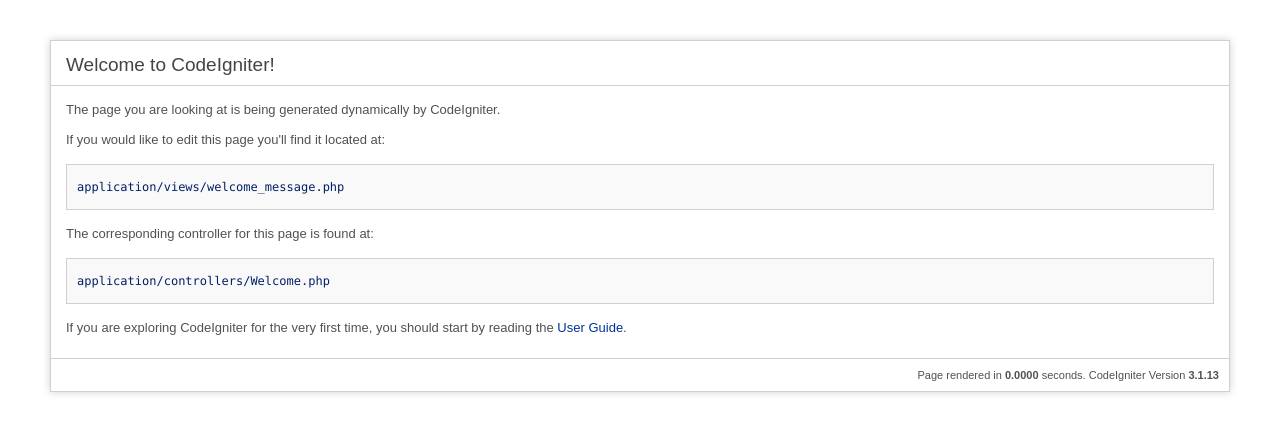
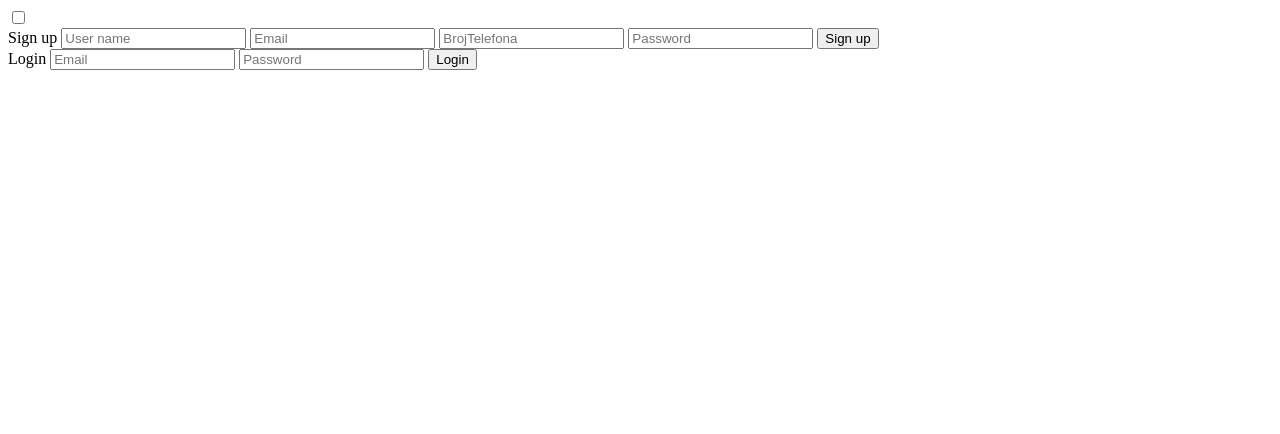
Before and after one commit to Sudharsan2k20/Rolebased-Login, a CodeIgniter app: page /database/ in a window 1280 px wide. Shown: the top 434 px of the page. Run offline with CodeIgniter, Linux system fonts and the light colour scheme.

Commit message:
Login and signup page contents

```diff
--- a/application/views/welcome_message.php
+++ b/application/views/welcome_message.php
@@ -1,100 +1,36 @@
 <?php
 defined('BASEPATH') OR exit('No direct script access allowed');
 ?><!DOCTYPE html>
-<html lang="en">
+<!DOCTYPE html>
+<html>
 <head>
-	<meta charset="utf-8">
-	<title>Welcome to CodeIgniter</title>
-
-	<style type="text/css">
-
-	::selection { background-color: #E13300; color: white; }
-	::-moz-selection { background-color: #E13300; color: white; }
-
-	body {
-		background-color: #fff;
-		margin: 40px;
-		font: 13px/20px normal Helvetica, Arial, sans-serif;
-		color: #4F5155;
-	}
-
-	a {
-		color: #003399;
-		background-color: transparent;
-		font-weight: normal;
-		text-decoration: none;
-	}
-
-	a:hover {
-		color: #97310e;
-	}
-
-	h1 {
-		color: #444;
-		background-color: transparent;
-		border-bottom: 1px solid #D0D0D0;
-		font-size: 19px;
-		font-weight: normal;
-		margin: 0 0 14px 0;
-		padding: 14px 15px 10px 15px;
-	}
-
-	code {
-		font-family: Consolas, Monaco, Courier New, Courier, monospace;
-		font-size: 12px;
-		background-color: #f9f9f9;
-		border: 1px solid #D0D0D0;
-		color: #002166;
-		display: block;
-		margin: 14px 0 14px 0;
-		padding: 12px 10px 12px 10px;
-	}
-
-	#body {
-		margin: 0 15px 0 15px;
-		min-height: 96px;
-	}
-
-	p {
-		margin: 0 0 10px;
-		padding:0;
-	}
-
-	p.footer {
-		text-align: right;
-		font-size: 11px;
-		border-top: 1px solid #D0D0D0;
-		line-height: 32px;
-		padding: 0 10px 0 10px;
-		margin: 20px 0 0 0;
-	}
-
-	#container {
-		margin: 10px;
-		border: 1px solid #D0D0D0;
-		box-shadow: 0 0 8px #D0D0D0;
-	}
-	</style>
+	<title>Slide Navbar</title>
+	<link rel="css/styles.css" type="text/css" href="slide navbar style.css">
+<link href="https://fonts.googleapis.com/css2?family=Jost:wght@500&display=swap" rel="stylesheet">
 </head>
 <body>
+	<div class="main">
+		<input type="checkbox" id="chk" aria-hidden="true">
 
-<div id="container">
-	<h1>Welcome to CodeIgniter!</h1>
+			<div class="signup">
+				<form>
+					<label for="chk" aria-hidden="true">Sign up</label>
+					<input type="text" name="txt" placeholder="User name" required="">
+					<input type="email" name="email" placeholder="Email" required="">
+          <input type="number" name="broj" placeholder="BrojTelefona" required="">
+					<input type="password" name="pswd" placeholder="Password" required="">
+					<button>Sign up</button>
+				</form>
+			</div>
 
-	<div id="body">
-		<p>The page you are looking at is being generated dynamically by CodeIgniter.</p>
-
-		<p>If you would like to edit this page you'll find it located at:</p>
-		<code>application/views/welcome_message.php</code>
-
-		<p>The corresponding controller for this page is found at:</p>
-		<code>application/controllers/Welcome.php</code>
-
-		<p>If you are exploring CodeIgniter for the very first time, you should start by reading the <a href="userguide3/">User Guide</a>.</p>
+			<div class="login">
+				<form>
+					<label for="chk" aria-hidden="true">Login</label>
+					<input type="email" name="email" placeholder="Email" required="">
+					<input type="password" name="pswd" placeholder="Password" required="">
+					<button>Login</button>
+				</form>
+			</div>
 	</div>
-
-	<p class="footer">Page rendered in <strong>{elapsed_time}</strong> seconds. <?php echo  (ENVIRONMENT === 'development') ?  'CodeIgniter Version <strong>' . CI_VERSION . '</strong>' : '' ?></p>
-</div>
-
 </body>
 </html>
```
Also changed, not shown: css/styles.css (added, +90 -0 lines).
